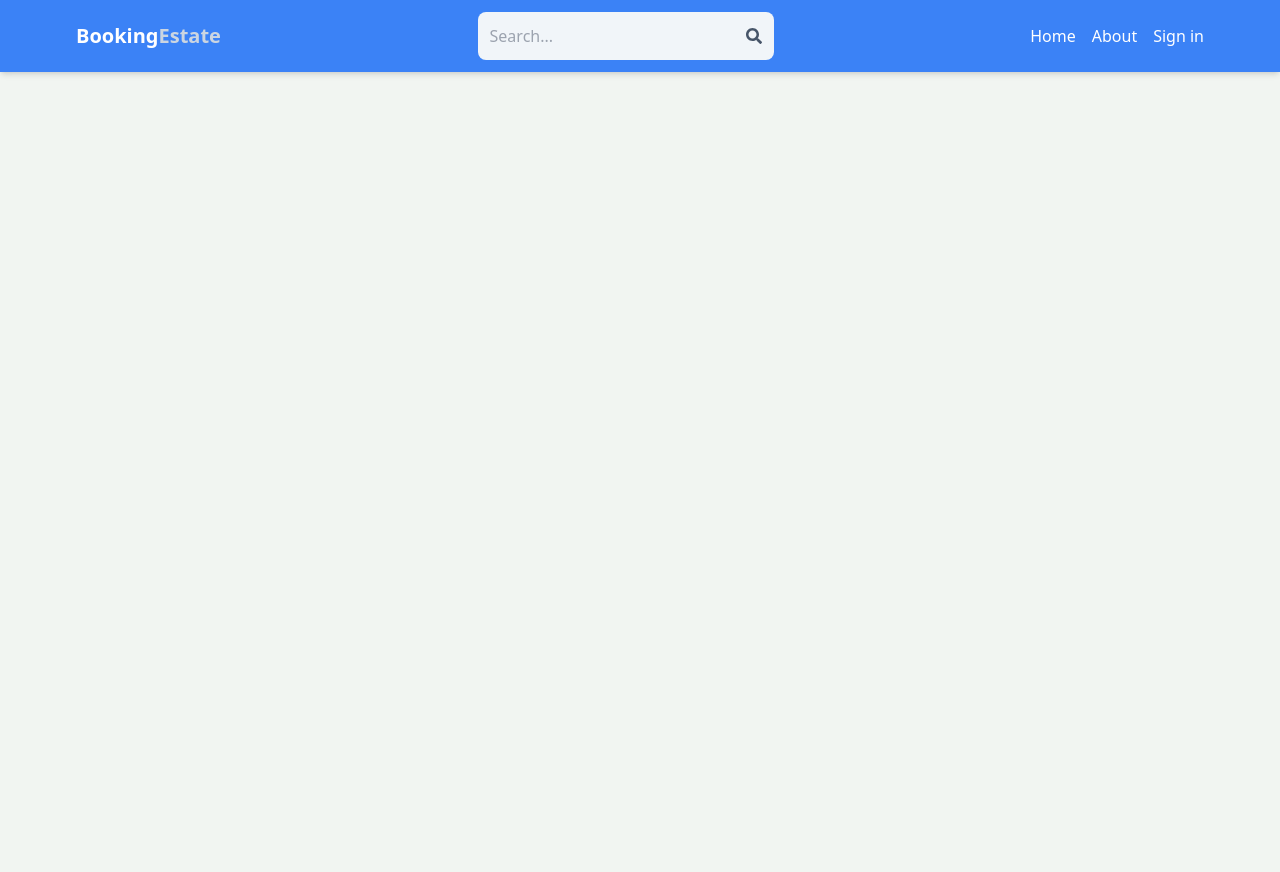
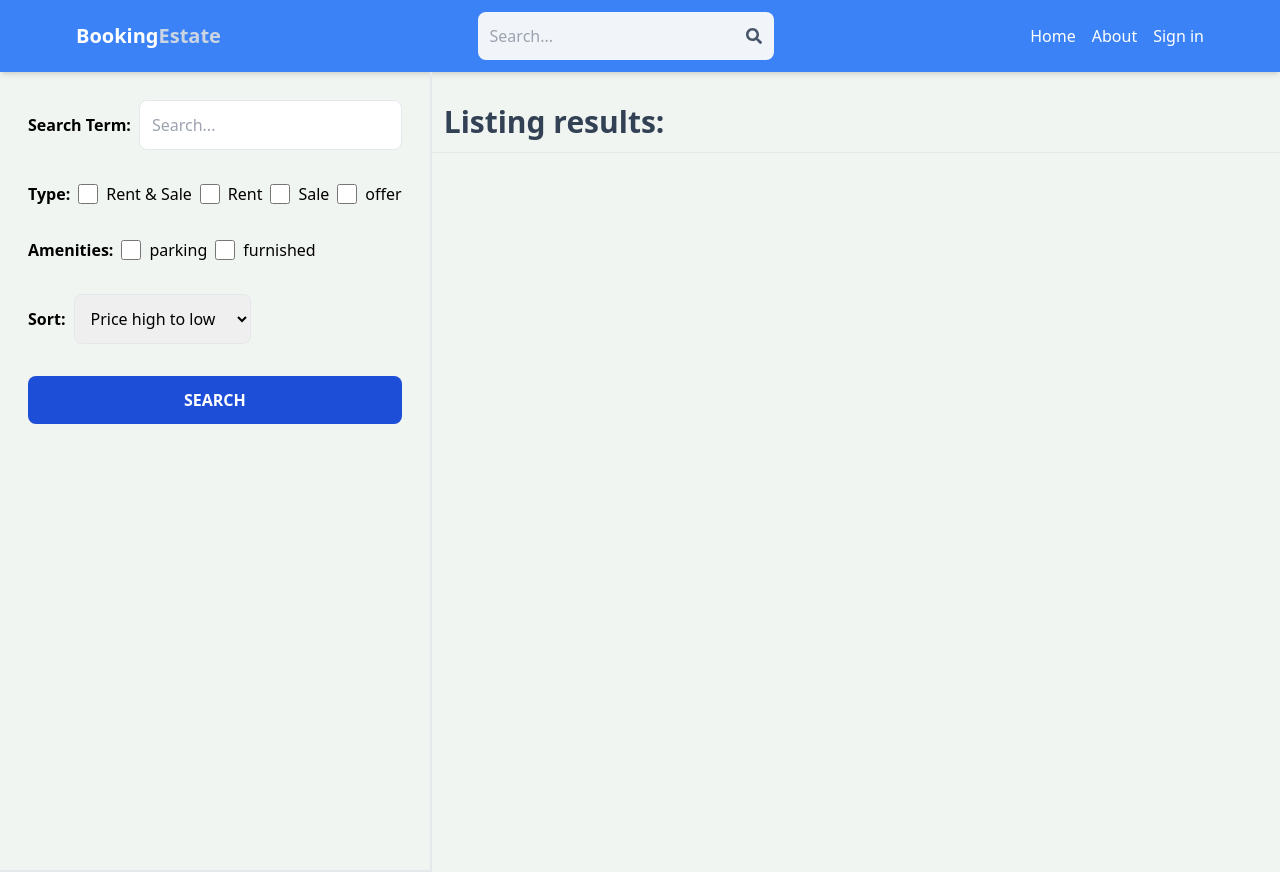
Before and after one commit to Fuzuli635/Mern-Estate, a React (Vite) app in the folder client/: page /search in a window 1280 px wide. Before the commit the page ends 800 px from the top, so only its background shows below. Built offline with nearby package versions, Linux system fonts and the light colour scheme; no server answers.

Commit message:
Complate search page UI

```diff
--- a/client/src/App.jsx
+++ b/client/src/App.jsx
@@ -9,6 +9,7 @@
 import CreateListing from "./pages/CreateListing";
 import UpdateListing from "./pages/UpdateListing";
 import Listing from "./pages/Listing";
+import Search from "./pages/Search";
 export default function App() {
   return (
     <BrowserRouter>
@@ -18,6 +19,7 @@
         <Route path="/sign-in" element={<Signin />} />
         <Route path="/sign-up" element={<SignUp />} />
         <Route path="/about" element={<About />} />
+        <Route path="/search" element={<Search />} />
         <Route path="/listing/:listingId" element={<Listing />} />
         <Route element={<PrivateRoute />}>
           <Route path="/profile" element={<Profile />} />
--- /dev/null
+++ b/client/src/pages/Search.jsx
@@ -0,0 +1,113 @@
+import React from "react";
+
+export default function Search() {
+  return (
+    <div className="flex flex-col md:flex-row">
+      <div className="p-7  border-b-2 md:border-r-2 md:min-h-screen">
+        <form className="flex flex-col gap-8">
+          <div className="flex items-center gap-2">
+            <label className="whitespace-nowrap font-semibold">
+              Search Term:
+            </label>
+            <input
+              type="text"
+              id="searchTerm"
+              placeholder="Search..."
+              className="border rounded-lg p-3 w-full"
+              // value={sidebardata.searchTerm}
+              // onChange={handleChange}
+            />
+          </div>
+          <div className="flex gap-2 flex-wrap items-center">
+            <label className="font-semibold">Type:</label>
+            <div className="flex gap-2">
+              <input
+                type="checkbox"
+                id="all"
+                className="w-5"
+                // onChange={handleChange}
+                // checked={sidebardata.type === "all"}
+              />
+              <span>Rent & Sale</span>
+            </div>
+            <div className="flex gap-2">
+              <input
+                type="checkbox"
+                id="rent"
+                className="w-5"
+                // onChange={handleChange}
+                // checked={sidebardata.type === "all"}
+              />
+              <span>Rent</span>
+            </div>
+            <div className="flex gap-2">
+              <input
+                type="checkbox"
+                id="sale"
+                className="w-5"
+                // onChange={handleChange}
+                // checked={sidebardata.type === "all"}
+              />
+              <span>Sale</span>
+            </div>
+            <div className="flex gap-2">
+              <input
+                type="checkbox"
+                id="offer"
+                className="w-5"
+                // onChange={handleChange}
+                // checked={sidebardata.type === "all"}
+              />
+              <span>offer</span>
+            </div>
+          </div>
+          <div className="flex gap-2 flex-wrap items-center">
+            <label className="font-semibold">Amenities:</label>
+            <div className="flex gap-2">
+              <input
+                type="checkbox"
+                id="parking"
+                className="w-5"
+                // onChange={handleChange}
+                // checked={sidebardata.type === "all"}
+              />
+              <span>parking</span>
+            </div>
+            <div className="flex gap-2">
+              <input
+                type="checkbox"
+                id="furnished"
+                className="w-5"
+                // onChange={handleChange}
+                // checked={sidebardata.type === "all"}
+              />
+              <span>furnished</span>
+            </div>
+          </div>
+          <div className="flex items-center gap-2">
+            <label className="font-semibold">Sort:</label>
+            <select
+              // onChange={handleChange}
+              defaultValue={"created_at_desc"}
+              id="sort_order"
+              className="border rounded-lg p-3"
+            >
+              <option value="regularPrice_desc">Price high to low</option>
+              <option value="regularPrice_asc">Price low to hight</option>
+              <option value="createdAt_desc">Latest</option>
+              <option value="createdAt_asc">Oldest</option>
+            </select>
+          </div>
+          <button className="bg-blue-700 text-white p-3 rounded-lg font-bold  uppercase hover:opacity-95">
+            Search
+          </button>
+        </form>
+      </div>
+      <div className="flex-1">
+        <h1 className="text-3xl font-semibold border-b p-3 text-slate-700 mt-5">
+          Listing results:
+        </h1>
+      </div>
+    </div>
+  );
+}
```
